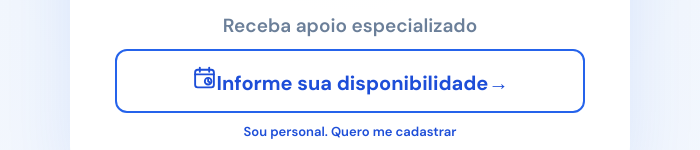
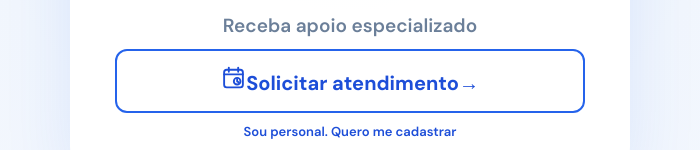
Before and after one commit to albertoapr/calculadoraimc, a Vue app: page / in a window 1280 px wide. Shown: the part 310-460 px from the top of the page, without its empty margins (290-990 px from the left). Built offline with nearby package versions, Linux system fonts and the light colour scheme.

Commit message:
Rename home contact button

```diff
--- a/src/App.vue
+++ b/src/App.vue
@@ -743,7 +743,7 @@ async function sendResult() {
           <p>Receba apoio especializado</p>
           <button class="secondary-button" type="button" @click="openRequestForm">
             <svg class="home-action-icon support-button-icon" viewBox="0 0 24 24" aria-hidden="true"><rect x="3" y="4.5" width="18" height="17" rx="2.5"/><path d="M7.5 2.5v4M16.5 2.5v4M3 9h18"/><circle cx="15.5" cy="15.5" r="3.2"/><path d="M15.5 13.7v2l1.4.9"/></svg>
-            <span>Informe sua disponibilidade</span><span aria-hidden="true">→</span>
+            <span>Solicitar atendimento</span><span aria-hidden="true">→</span>
           </button>
         </div>
       </div>
```
